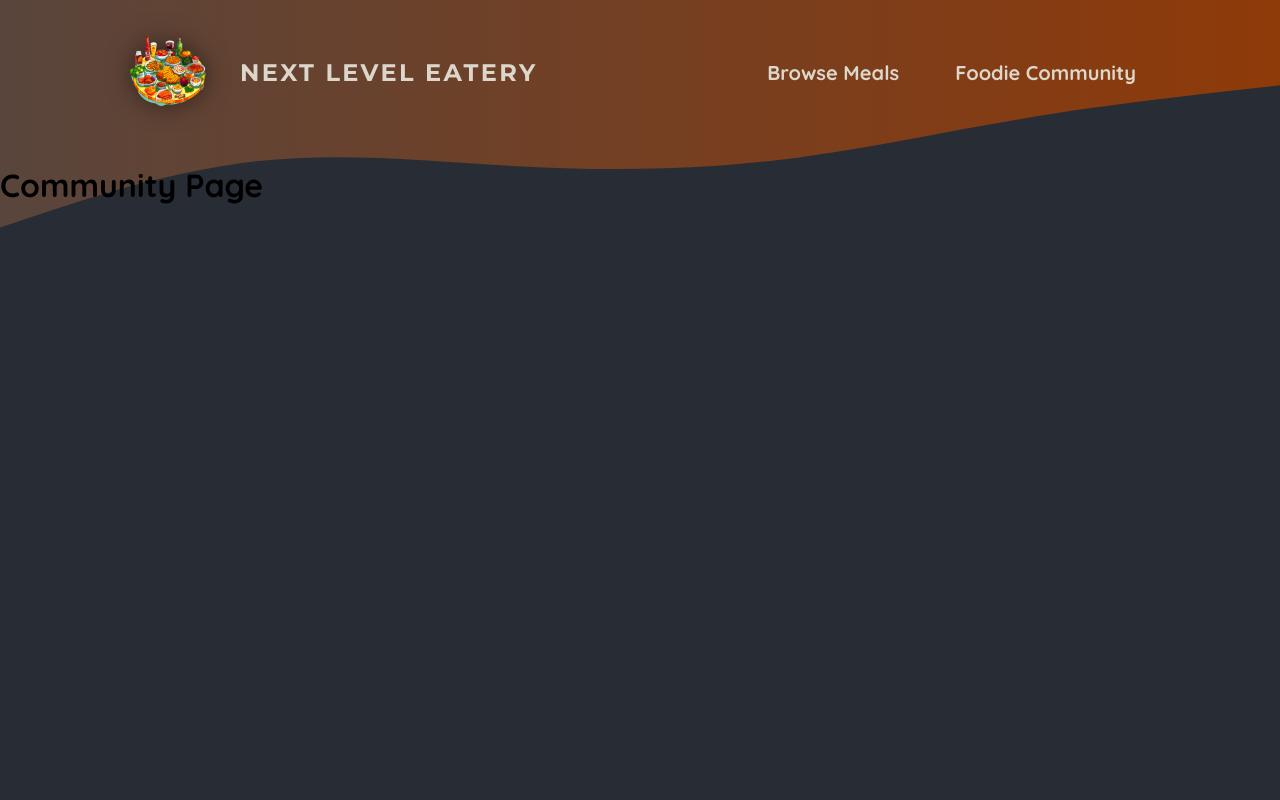
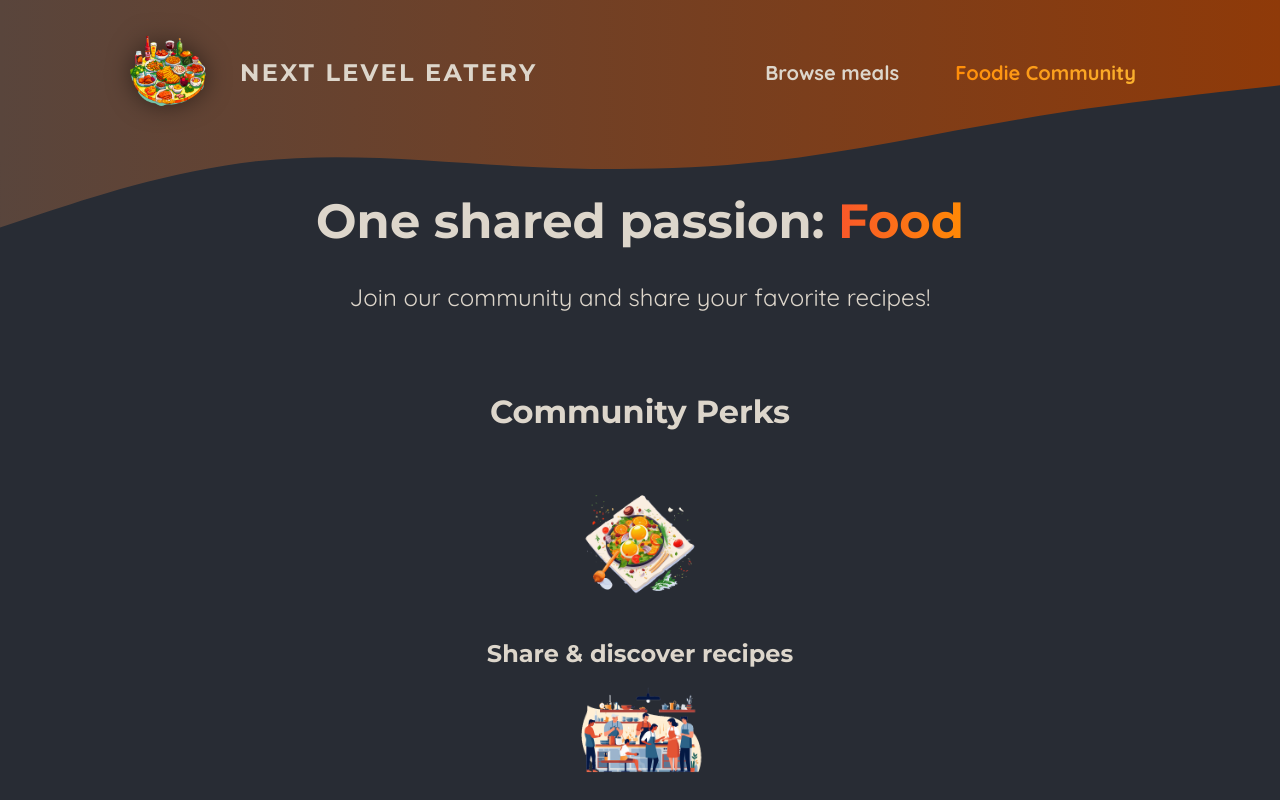
Before and after one commit to Charles-Rocke/NextLevelEatery, a Next.js app: page /community in a window 1280 px wide. Shown: the top 800 px of the page. Built offline with nearby package versions, Linux system fonts and the light colour scheme.

Commit message:
Nav Links rendered on the client

```diff
--- a/app/community/page.js
+++ b/app/community/page.js
@@ -1,9 +1,40 @@
-function CommunityPage() {
+import Image from "next/image";
+
+import mealIcon from "@/assets/icons/meal.png";
+import communityIcon from "@/assets/icons/community.png";
+import eventsIcon from "@/assets/icons/events.png";
+import classes from "./page.module.css";
+
+export default function CommunityPage() {
   return (
-    <main>
-      <h1>Community Page</h1>
-    </main>
+    <>
+      <header className={classes.header}>
+        <h1>
+          One shared passion: <span className={classes.highlight}>Food</span>
+        </h1>
+        <p>Join our community and share your favorite recipes!</p>
+      </header>
+      <main className={classes.main}>
+        <h2>Community Perks</h2>
+
+        <ul className={classes.perks}>
+          <li>
+            <Image src={mealIcon} alt="A delicious meal" />
+            <p>Share & discover recipes</p>
+          </li>
+          <li>
+            <Image src={communityIcon} alt="A crowd of people, cooking" />
+            <p>Find new friends & like-minded people</p>
+          </li>
+          <li>
+            <Image
+              src={eventsIcon}
+              alt="A crowd of people at a cooking event"
+            />
+            <p>Participate in exclusive events</p>
+          </li>
+        </ul>
+      </main>
+    </>
   );
 }
-
-export default CommunityPage;
--- /dev/null
+++ b/app/community/page.module.css
@@ -0,0 +1,61 @@
+.header {
+  gap: 3rem;
+  margin: 3rem auto 5rem auto;
+  width: 90%;
+  max-width: 75rem;
+  color: #ddd6cb;
+  font-size: 1.5rem;
+  text-align: center;
+}
+
+.header h1 {
+  font-family: "Montserrat", sans-serif;
+}
+
+.highlight {
+  background: linear-gradient(90deg, #f9572a, #ff8a05);
+  background-clip: text;
+  -webkit-background-clip: text;
+  -webkit-text-fill-color: transparent;
+}
+
+.main {
+  width: 90%;
+  max-width: 40rem;
+  margin: 0 auto;
+  text-align: center;
+}
+
+.main h2 {
+  font-family: "Montserrat", sans-serif;
+  font-size: 2rem;
+  margin-bottom: 3rem;
+  color: #ddd6cb;
+}
+
+.perks {
+  list-style: none;
+  margin: 3rem 0;
+  padding: 0;
+}
+
+.perks li {
+  display: flex;
+  flex-direction: column;
+  align-items: center;
+  gap: 2rem;
+}
+
+.perks img {
+  width: 8rem;
+  height: 8rem;
+  object-fit: contain;
+}
+
+.perks p {
+  font-family: "Montserrat", sans-serif;
+  font-size: 1.5rem;
+  font-weight: bold;
+  margin: 0;
+  color: #ddd6cb;
+}
--- a/app/layout.js
+++ b/app/layout.js
@@ -1,6 +1,5 @@
 import MainHeader from "@/components/main-header/main-header";
 import "./globals.css";
-import MainHeaderBackground from "@/components/main-header/main-header-background";
 
 export const metadata = {
   title: "Next Level Eatery",
--- a/components/main-header/main-header.js
+++ b/components/main-header/main-header.js
@@ -3,6 +3,8 @@
 import classes from "./main-header.module.css";
 import Image from "next/image";
 import MainHeaderBackground from "./main-header-background";
+import { usePathname } from "next/navigation";
+import NavLink from "./nav-link";
 function MainHeader() {
   return (
     <>
@@ -15,10 +17,10 @@
         <nav className={classes.nav}>
           <ul>
             <li>
-              <Link href="/meals">Browse Meals</Link>
+              <NavLink href="/meals">Browse meals</NavLink>
             </li>
             <li>
-              <Link href="/community">Foodie Community</Link>
+              <NavLink href="/community">Foodie Community</NavLink>
             </li>
           </ul>
         </nav>
--- a/components/main-header/main-header.module.css
+++ b/components/main-header/main-header.module.css
@@ -21,30 +21,6 @@
   font-size: 1.25rem;
 }
 
-.nav a {
-  text-decoration: none;
-  color: #ddd6cb;
-  font-weight: bold;
-  padding: 0.5rem 1rem;
-  border-radius: 0.5rem;
-}
-
-.nav a:hover,
-.nav a:active {
-  background: linear-gradient(90deg, #ff8a05, #f9b331);
-  background-clip: text;
-  -webkit-background-clip: text;
-  -webkit-text-fill-color: transparent;
-  text-shadow: 0 0 18px rgba(248, 190, 42, 0.8);
-}
-
-.active {
-  background: linear-gradient(90deg, #ff8a05, #f9b331);
-  background-clip: text;
-  -webkit-background-clip: text;
-  -webkit-text-fill-color: transparent;
-}
-
 .logo {
   display: flex;
   align-items: center;
--- /dev/null
+++ b/components/main-header/nav-link.js
@@ -0,0 +1,23 @@
+// always do your best to put 'use client' as far down the component tree as possible. That way only the components that need it will have it and not those that should be server rendered
+"use client";
+import Link from "next/link";
+import classes from "./nav-link.module.css";
+import { usePathname } from "next/navigation";
+
+function NavLink({ href, children }) {
+  const path = usePathname();
+  return (
+    <Link
+      href={href}
+      className={
+        path.startsWith(href)
+          ? `${classes.link} ${classes.active}`
+          : classes.link
+      }
+    >
+      {children}
+    </Link>
+  );
+}
+
+export default NavLink;
--- /dev/null
+++ b/components/main-header/nav-link.module.css
@@ -0,0 +1,23 @@
+.link {
+  text-decoration: none;
+  color: #ddd6cb;
+  font-weight: bold;
+  padding: 0.5rem 1rem;
+  border-radius: 0.5rem;
+}
+
+.link:hover,
+.link:active {
+  background: linear-gradient(90deg, #ff8a05, #f9b331);
+  background-clip: text;
+  -webkit-background-clip: text;
+  -webkit-text-fill-color: transparent;
+  text-shadow: 0 0 18px rgba(248, 190, 42, 0.8);
+}
+
+.active {
+  background: linear-gradient(90deg, #ff8a05, #f9b331);
+  background-clip: text;
+  -webkit-background-clip: text;
+  -webkit-text-fill-color: transparent;
+}
```
